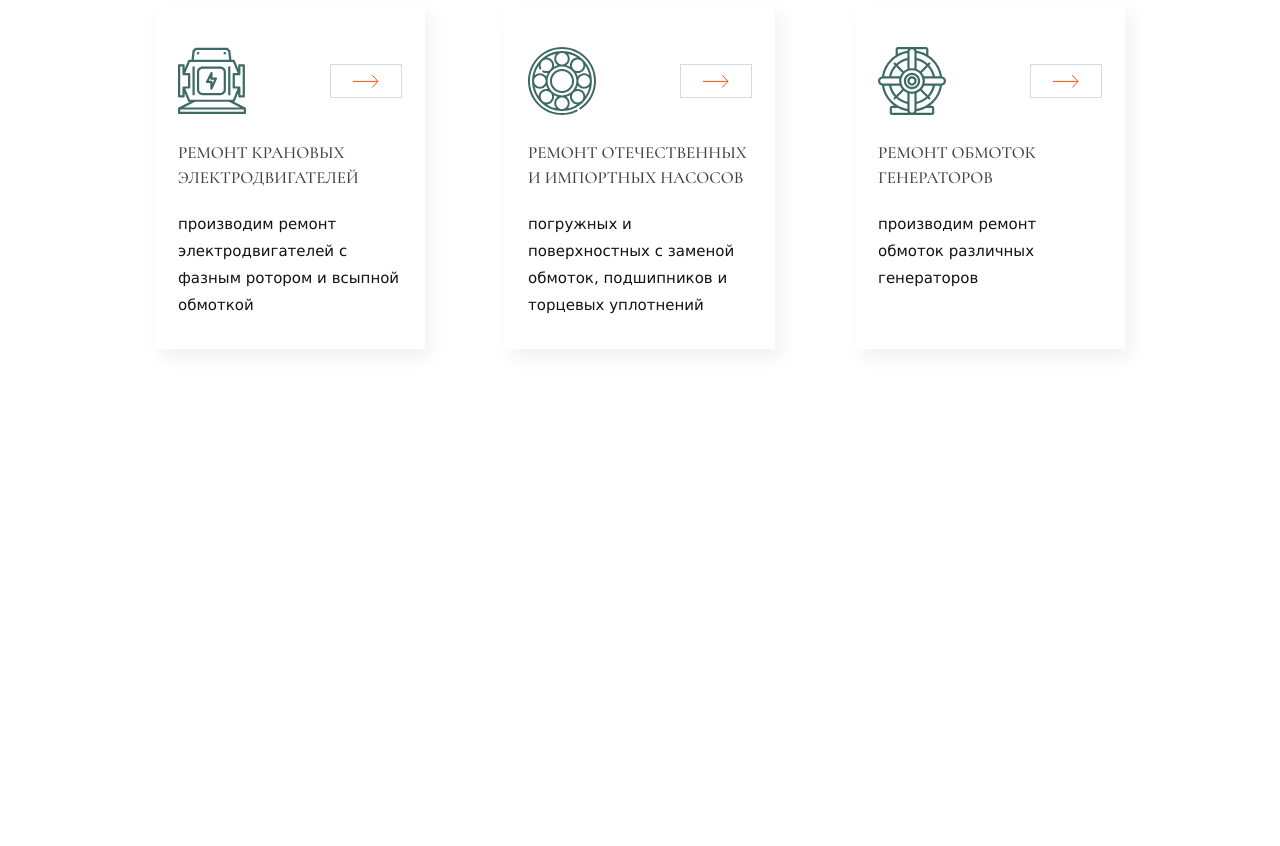
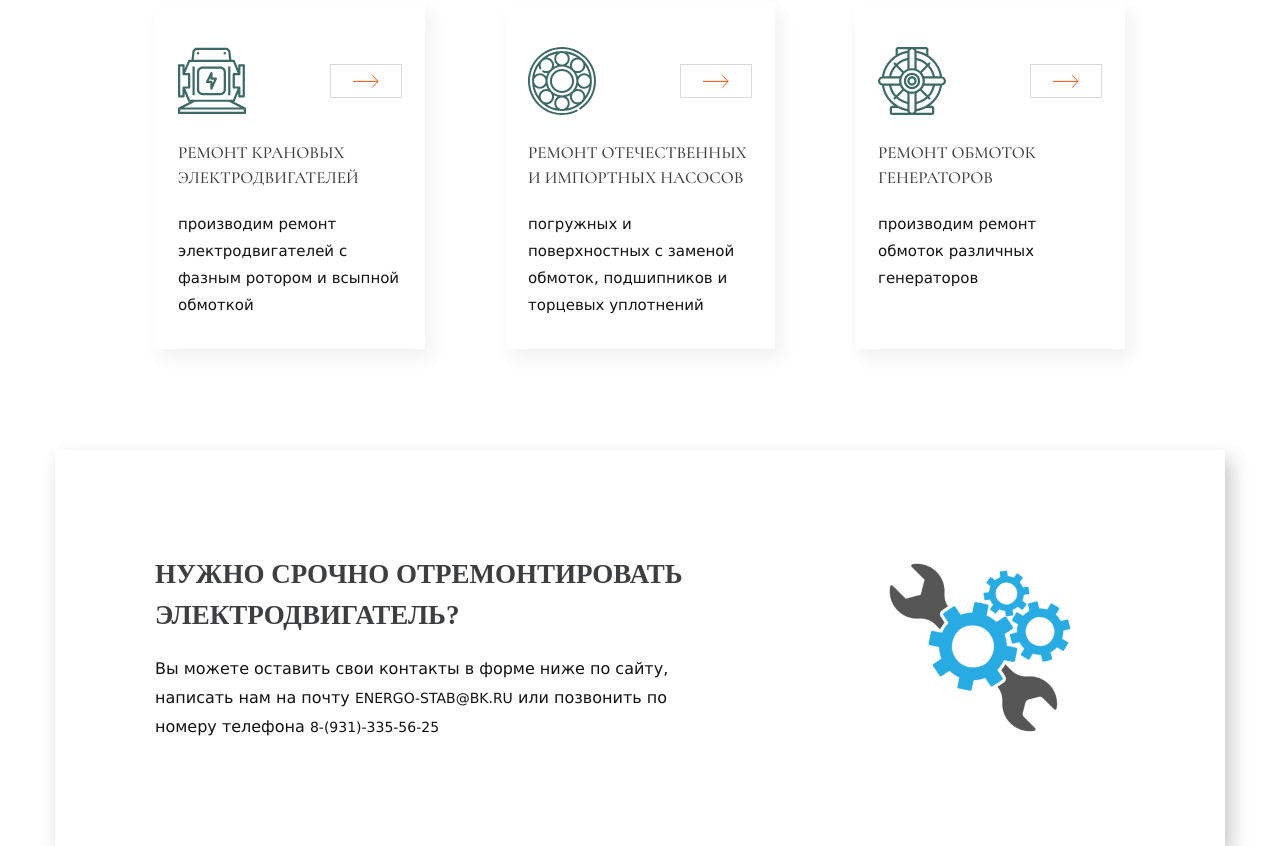
Before and after one commit to gigabot04/energy, a website: page source/index.html in a window 1280 px wide. Shown: the part 2935-3781 px from the top of the page. Before the commit the page ends 3385 px from the top, so only its background shows below. Drawn offline with nearby package versions, Linux system fonts and the light colour scheme; files that its build step writes are made by us from their sources; files whose address does not match are found by name.

Commit message:
секция help

```diff
--- a/source/index.html
+++ b/source/index.html
@@ -209,6 +209,12 @@
         </div>
       </div>
     </section>
+    <section class="help">
+      <div class="help__wrap">
+        <h2>Нужно срочно отремонтировать электродвигатель?</h2>
+        <p>Вы можете оставить свои контакты в форме ниже по сайту, написать нам на почту <a href="mailto:energo-stab@bk.ru">energo-stab@bk.ru</a> или позвонить по номеру телефона <a href="tel:89313355625">8-(931)-335-56-25</a></p>
+      </div>
+    </section>
   </main>
   <script src="https://unpkg.com/swiper/swiper-bundle.min.js"></script>
   <script src="js/main.js"></script>
--- /dev/null
+++ b/source/sass/blocks/help.scss
@@ -0,0 +1,90 @@
+.help {
+ @media (max-width: $tablet-width) {
+   padding: 0 34px;
+ }
+
+ @media (max-width: $tablet-width) {
+   padding: 0 25px;
+ }
+}
+
+.help__wrap {
+  max-width: 1170px;
+  margin: 0 auto;
+  min-height: 394px;
+  background-color: $white;
+  box-shadow: 6px 9px 18px rgba($black, 0.22);
+  padding: 104px 501px 104px 100px;
+  background-image: url("../img/wrench-desktop@1x.png");
+  background-repeat: no-repeat;
+  background-position: 87% center;
+
+  & h2 {
+    font-weight: 600;
+    font-size: 27px;
+    line-height: 151%;
+    text-transform: uppercase;
+    color: $head;
+    margin: 0;
+    margin-bottom: 20px;
+  }
+
+  & p {
+    font-weight: 300;
+    font-size: 16px;
+    line-height: 180%;
+    color: $block;
+    margin: 0;
+  }
+
+  & a {
+    font-weight: 300;
+    font-size: 14px;
+    line-height: 180%;
+    text-transform: uppercase;
+    color: $block;
+    white-space: nowrap;
+
+    &:hover,
+    &:focus {
+      color: $orange;
+    }
+  }
+
+  @media (max-width: $tablet-width) {
+    max-width: 100%;
+    padding: 74px 49px;
+    background-size: 179px 158px;
+    background-position: 90% 66%;
+    min-height: 300px;
+
+    & h2 {
+      width: 100%;
+      margin-bottom: 26px;
+    }
+
+    p {
+      width: 65%;
+    }
+  }
+
+  @media (max-width: $mobile-width) {
+    padding: 20px;
+    background-image: none;
+    min-height: 200px;
+    display: flex;
+    flex-direction: column;
+    justify-content: center;
+
+
+    & h2 {
+      font-size: 19px;
+      text-align: center;
+    }
+
+    p {
+      width: 100%;
+      text-align:justify;
+    }
+  }
+}
--- a/source/sass/style.scss
+++ b/source/sass/style.scss
@@ -8,3 +8,4 @@
 @import "blocks/advantages.scss";
 @import "blocks/portfolio.scss";
 @import "blocks/services.scss";
+@import "blocks/help.scss";
```
Also changed, not shown: build/css/style.css, build/css/styles.min.css, build/index.html, 1 other file.
